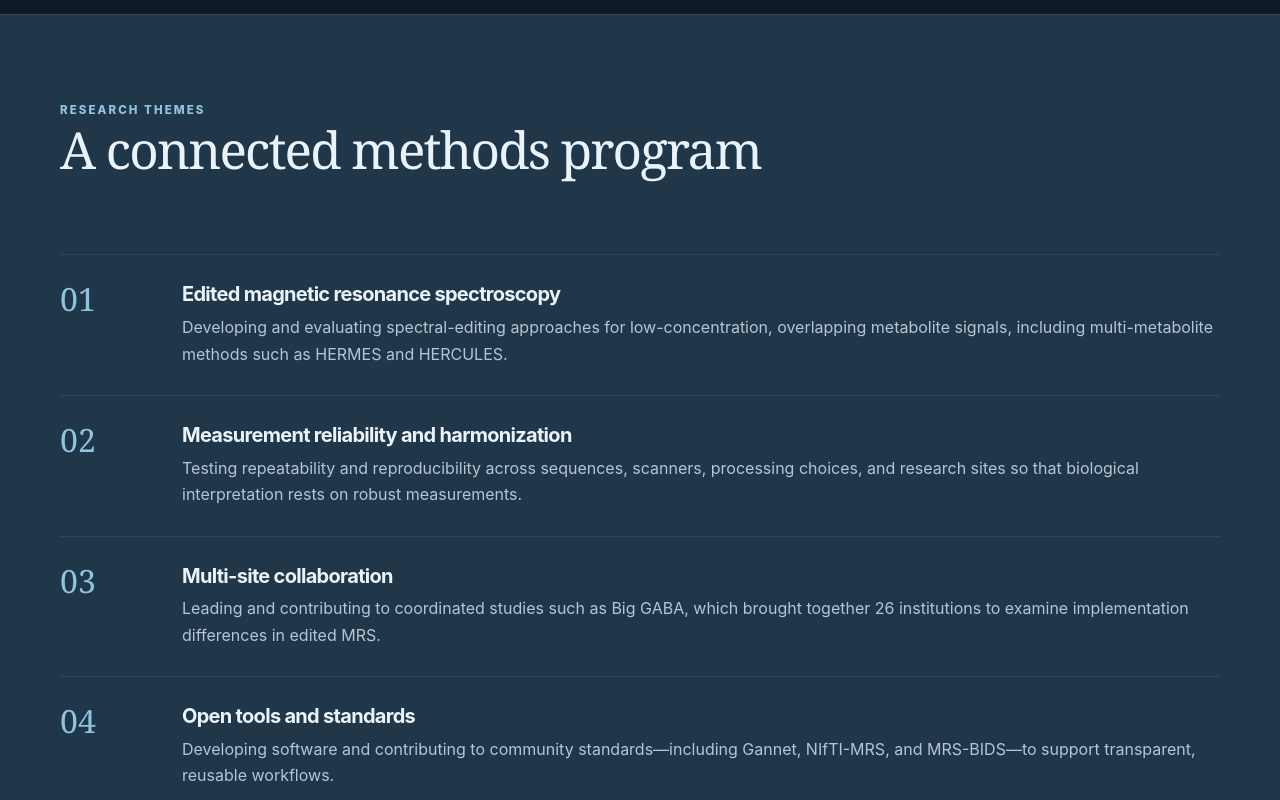
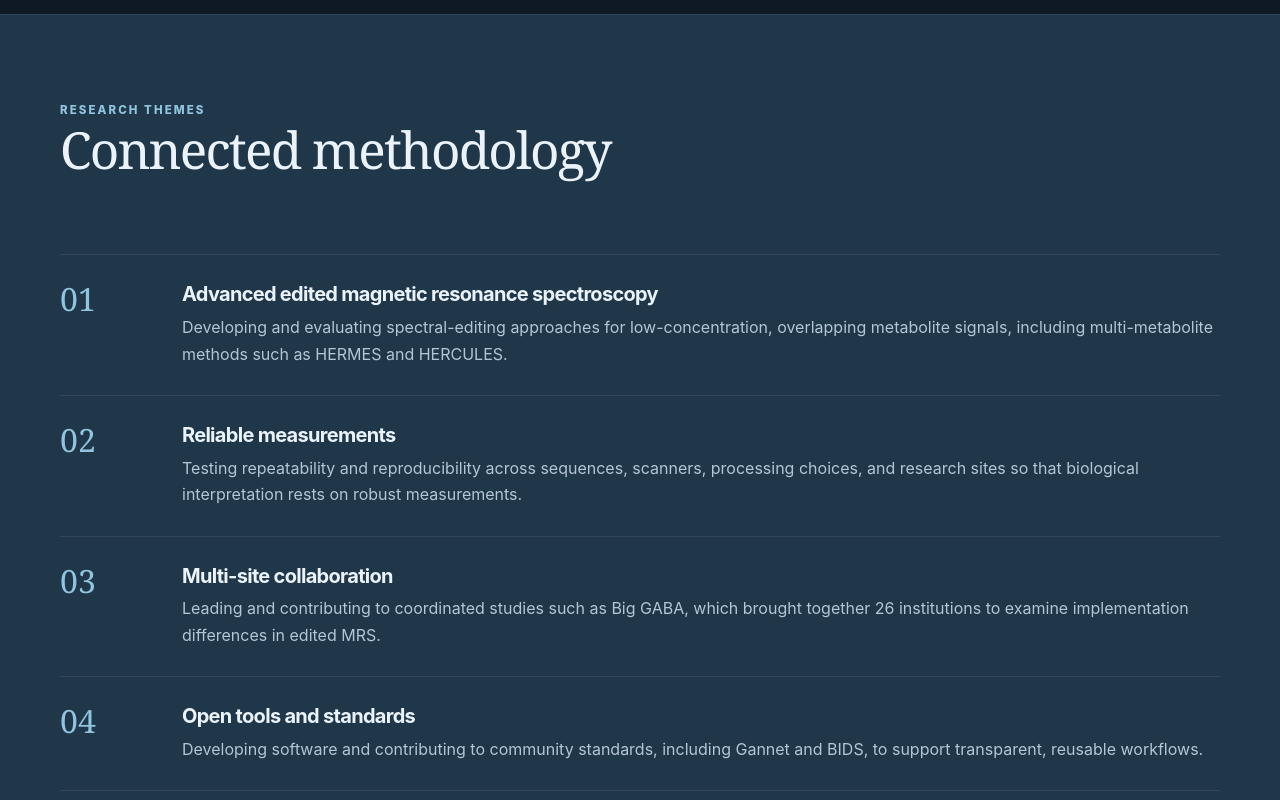
Before and after one commit to markmikkelsen/markmikkelsen.github.io, a website: page research.html in a window 1280 px wide. Shown: the part 1160-1960 px from the top of the page. Drawn offline with Linux system fonts and the light colour scheme.

Commit message:
Refine research and publication copy
Update publication-page wording to include preprints and clarify research themes, measurement goals, and open-science contributions.

```diff
--- a/research.html
+++ b/research.html
@@ -78,12 +78,12 @@
             <div class="card-body">
               <span class="tag">Core question</span>
               <h3>
-                How can MRS measurements become more reliable, comparable, and
+                How can MRS measurements be made more reliable, comparable, and
                 useful?
               </h3>
               <p>
                 That question links the methodological, collaborative, and
-                open-science strands of the research.
+                open-science strands of my research.
               </p>
             </div>
           </div>
@@ -94,14 +94,14 @@
           <div class="section-head">
             <div>
               <div class="eyebrow">Research themes</div>
-              <h2 class="serif">A connected methods program</h2>
+              <h2 class="serif">Connected methodology</h2>
             </div>
           </div>
           <div class="feature-list">
             <article class="feature-row">
               <div class="number">01</div>
               <div>
-                <h3>Edited magnetic resonance spectroscopy</h3>
+                <h3>Advanced edited magnetic resonance spectroscopy</h3>
                 <p>
                   Developing and evaluating spectral-editing approaches for
                   low-concentration, overlapping metabolite signals, including
@@ -112,7 +112,7 @@
             <article class="feature-row">
               <div class="number">02</div>
               <div>
-                <h3>Measurement reliability and harmonization</h3>
+                <h3>Reliable measurements</h3>
                 <p>
                   Testing repeatability and reproducibility across sequences,
                   scanners, processing choices, and research sites so that
@@ -136,9 +136,9 @@
               <div>
                 <h3>Open tools and standards</h3>
                 <p>
-                  Developing software and contributing to community
-                  standards—including Gannet, NIfTI-MRS, and MRS-BIDS—to support
-                  transparent, reusable workflows.
+                  Developing software and contributing to community standards,
+                  including Gannet and BIDS, to support transparent, reusable
+                  workflows.
                 </p>
               </div>
             </article>
```
Also changed, not shown: publications.html (+1 -1 lines).
